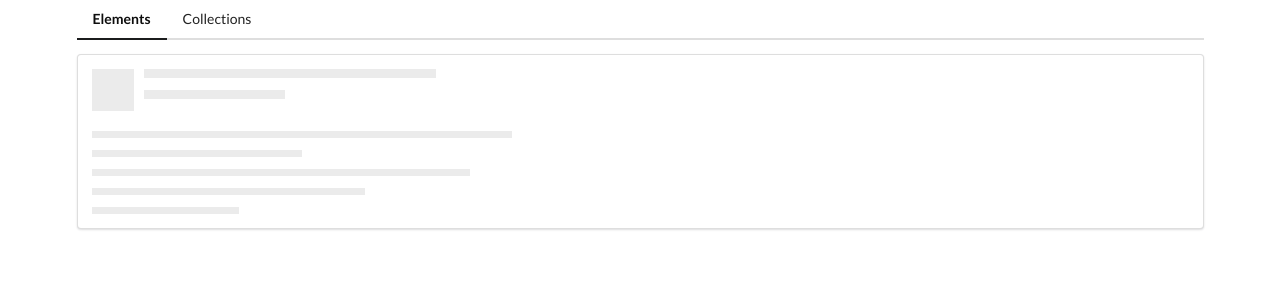
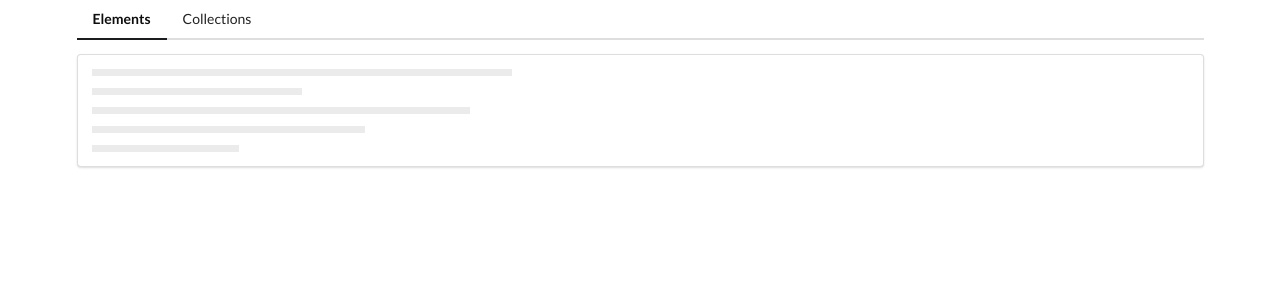
Before and after one commit to sangthienGitHub/components-angular, an Angular app: page /elements in a window 1280 px wide. Shown: the top 300 px of the page. Built offline with nearby package versions, Linux system fonts and the light colour scheme.

Commit message:
creating header props to show or hide header of placeholder compt

```diff
--- a/src/app/elements/elements-home/elements-home.component.html
+++ b/src/app/elements/elements-home/elements-home.component.html
@@ -1 +1 @@
-<app-placeholder></app-placeholder>
+<app-placeholder [header]="false"></app-placeholder>
--- a/src/app/elements/placeholder/placeholder.component.html
+++ b/src/app/elements/placeholder/placeholder.component.html
@@ -1,5 +1,5 @@
 <div class="ui placeholder">
-  <div class="image header">
+  <div *ngIf="header" class="image header">
     <div class="line"></div>
     <div class="line"></div>
   </div>
```
Also changed, not shown: src/app/elements/placeholder/placeholder.component.ts (+6 -6 lines).
